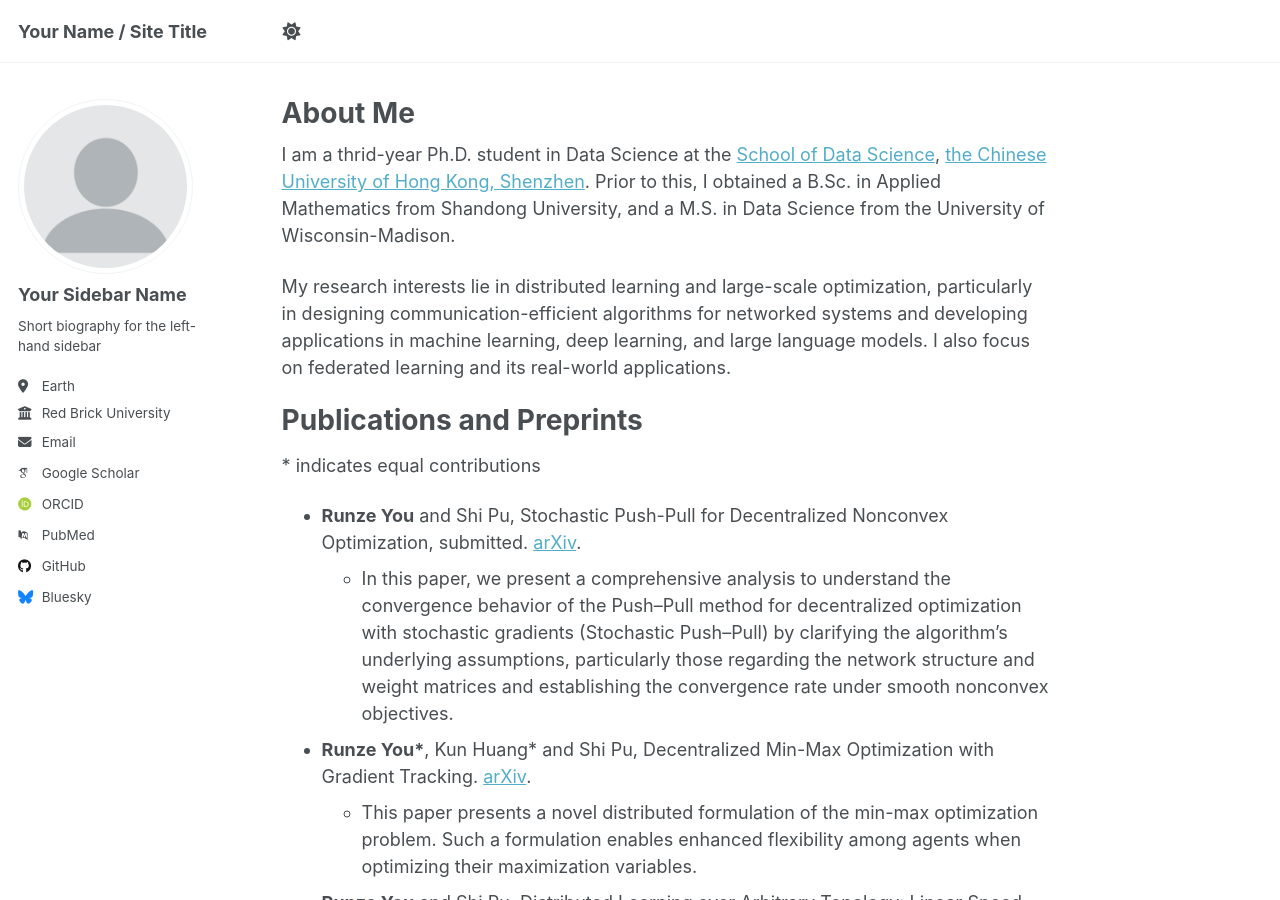
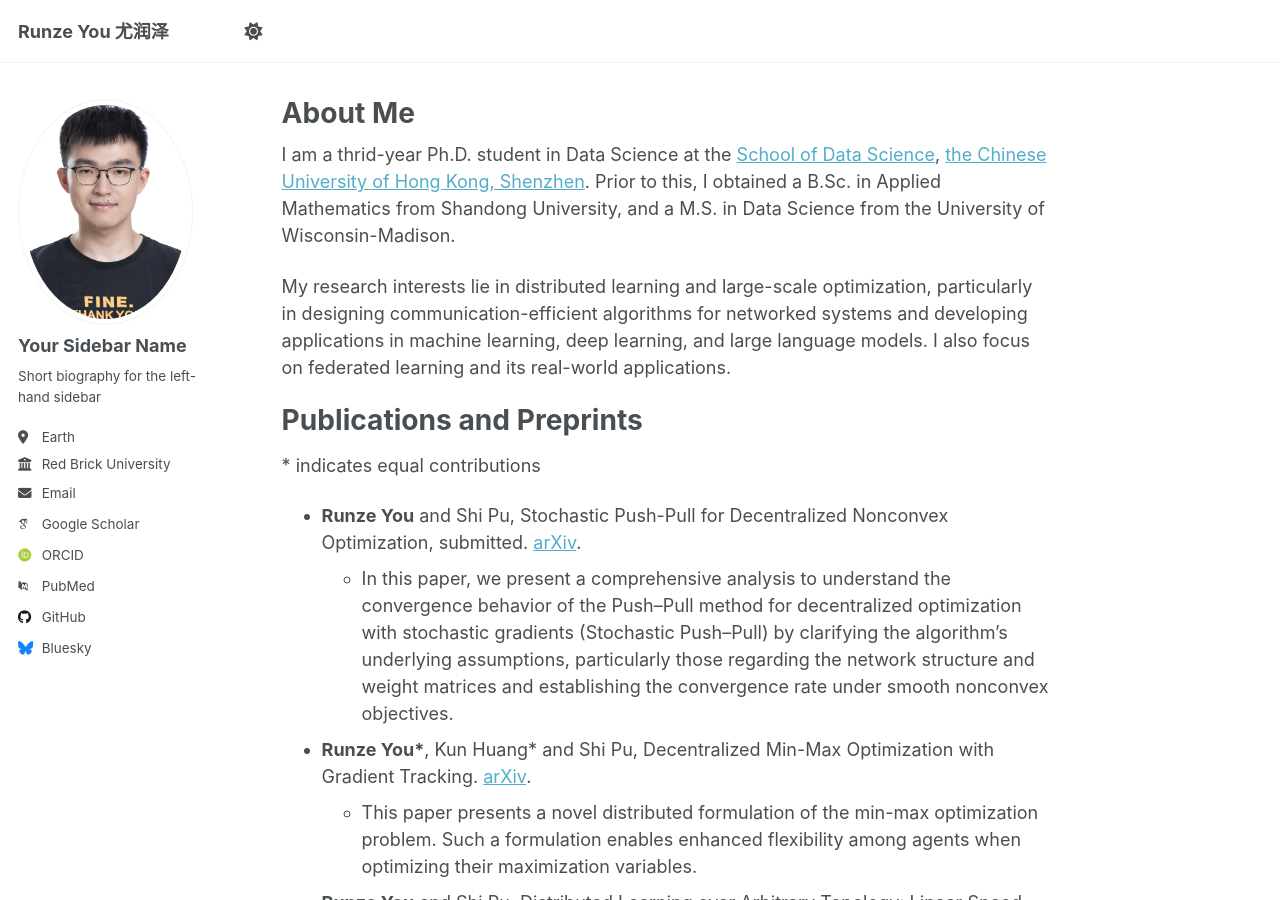
Before and after one commit to ryou98/ryou98.github.io, a Jekyll site: the page built from _pages/about.md, in a window 1280 px wide and 900 px high. Built offline with Jekyll 4.4.1, drawn with Linux system fonts in a browser that asks for light colours; some web fonts are replaced; a script that is not in the unit is left out.

Commit message:
Update _config.yml

```diff
--- a/_config.yml
+++ b/_config.yml
@@ -9,7 +9,7 @@
 # Basic Site Settings
 locale                   : "en-US"
 site_theme               : "default"
-title                    : "Your Name / Site Title"
+title                    : "Runze You 尤润泽"
 title_separator          : "-"
 name                     : &name "Your Name"
 description              : &description "personal description"
@@ -22,7 +22,7 @@ repository               : "academicpages/academicpages.github.io"
 #               Additional customization can be done by editing /_includes/author-profile.html
 author:
   # Biographic information
-  avatar           : "profile.png"
+  avatar           : "yrz.png"
   name             : "Your Sidebar Name"
   pronouns         : # example: "she/her"
   bio              : "Short biography for the left-hand sidebar"
```
